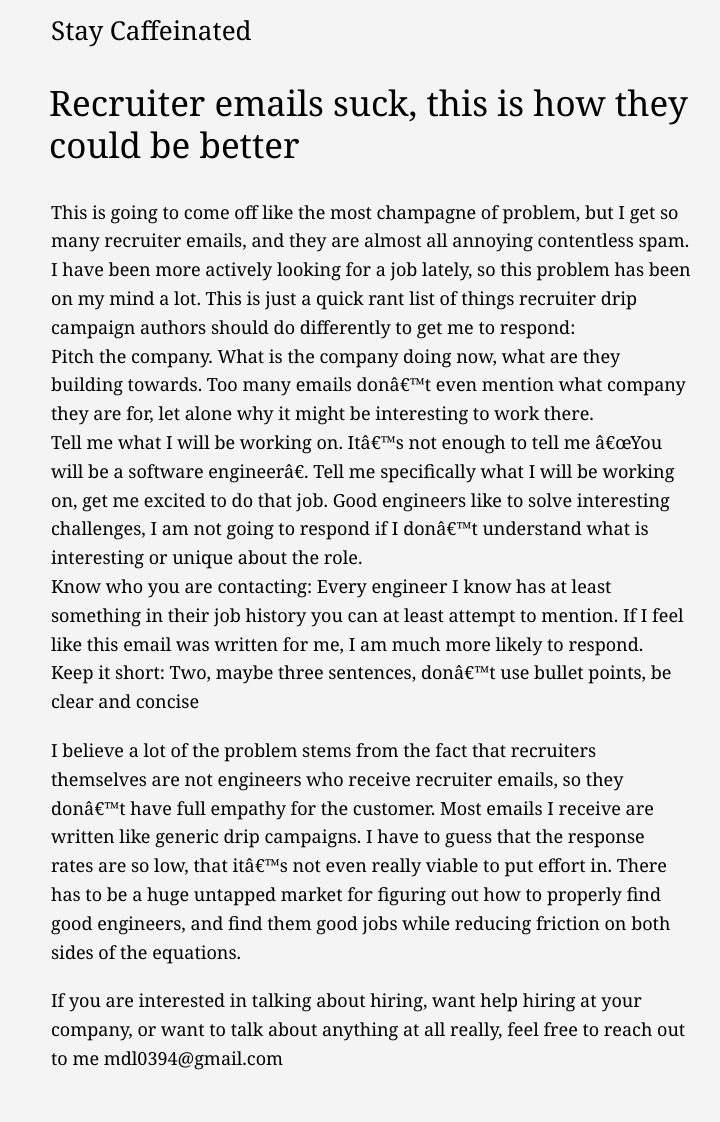
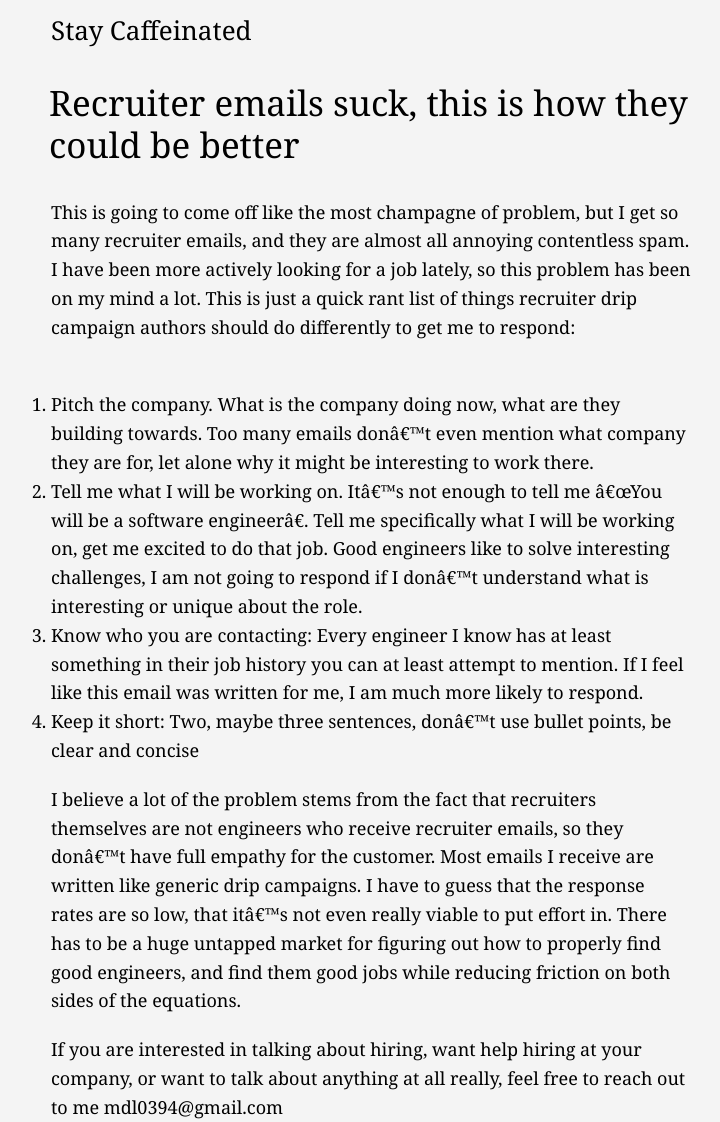
Before and after one commit to frenchie4111/frenchie4111.github.io, a Jekyll site: the page built from _posts/2021-01-03-Recruiter-Emails-Suck.md, in a window 1280 px wide. Shown: the whole page, without its empty margins (269-989 px from the left). Built offline with Jekyll 4.4.1, drawn with Linux system fonts in a browser that asks for light colours; nearby versions of some CDN libraries; before the commit the page ends 1073 px from its top, so only the background shows below that.

Commit message:
Fixed style

```diff
--- a/_posts/2021-01-03-Recruiter-Emails-Suck.md
+++ b/_posts/2021-01-03-Recruiter-Emails-Suck.md
@@ -7,6 +7,8 @@ layout: post_plain
 
 This is going to come off like the most champagne of problem, but I get so many recruiter emails, and they are almost all annoying contentless spam. I have been more actively looking for a job lately, so this problem has been on my mind a lot. This is just a quick rant list of things recruiter drip campaign authors should do differently to get me to respond:
 
+<br/>
+
 1. Pitch the company. What is the company doing now, what are they building towards. Too many emails don't even mention what company they are for, let alone why it might be interesting to work there.
 2. Tell me what I will be working on. It's not enough to tell me "You will be a software engineer". Tell me specifically what I will be working on, get me excited to do that job. Good engineers like to solve interesting challenges, I am not going to respond if I don't understand what is interesting or unique about the role.
 3. Know who you are contacting: Every engineer I know has at least something in their job history you can at least attempt to mention. If I feel like this email was written for me, I am much more likely to respond.
--- a/css/home.scss
+++ b/css/home.scss
@@ -305,6 +305,10 @@ h2#post_title {
     color: black;
 }
 
+ol {
+    list-style: decimal;
+}
+
 a:link, a:visited {
     text-decoration: underline;
     color: inherit;
```
